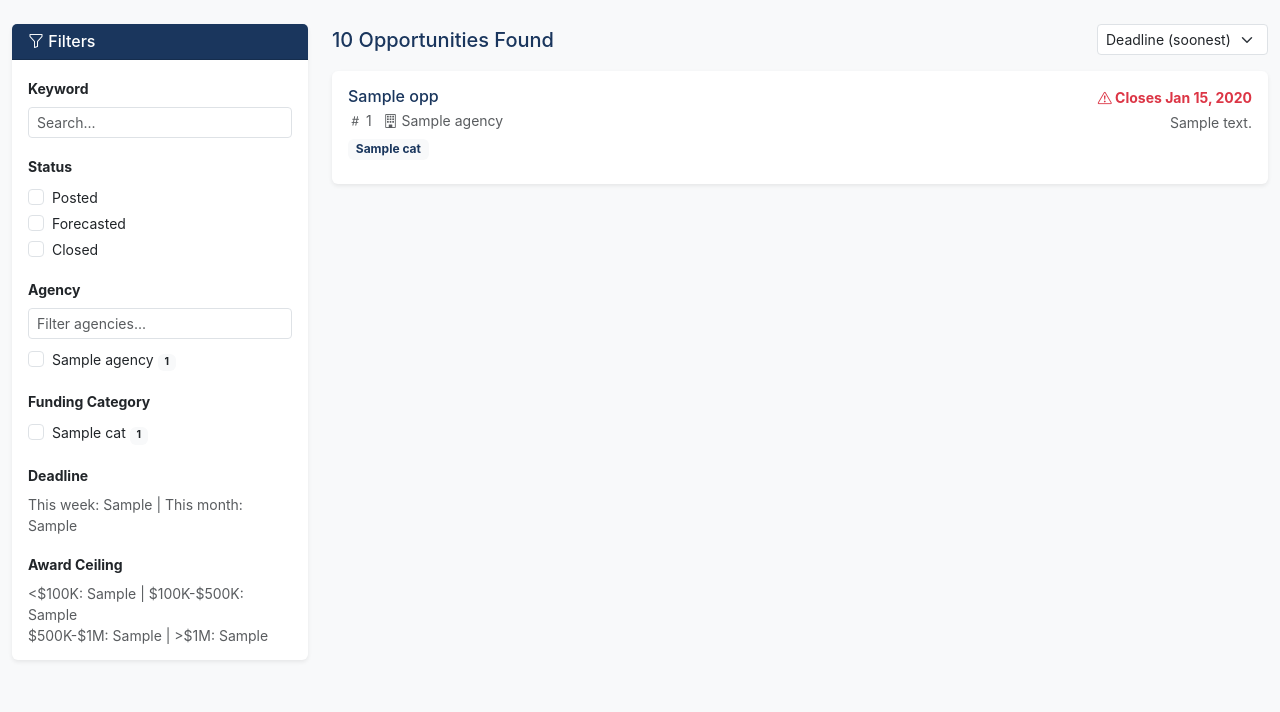
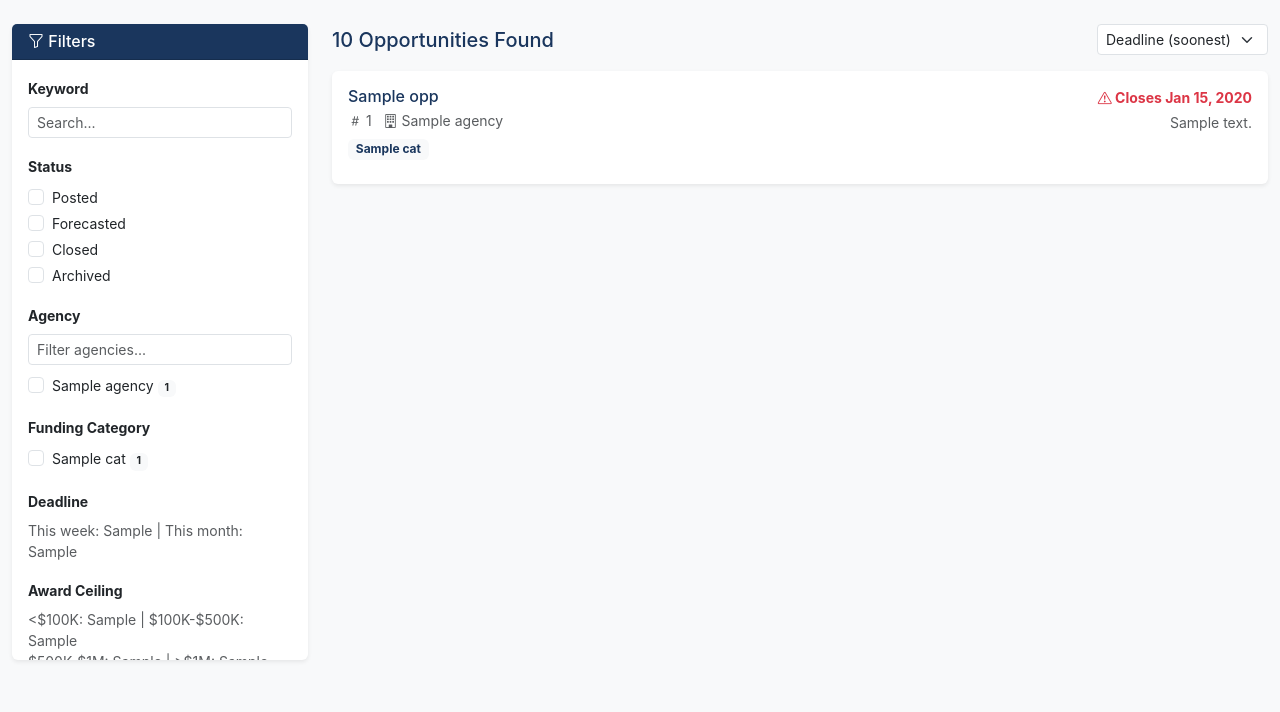
Before and after one commit to sheneman/proposalforge, a FastAPI app: template app/templates/search.html in a window 1280 px wide. Shown: the part 56-768 px from the top of the page. Run offline with FastAPI, Linux system fonts and the light colour scheme; the template is opened without the code that fills it: most values are stand-ins (such as "Sample title", 1, 10 or a date in 2020).

Commit message:
Add archived status filter to search facets
Adds 'Archived' checkbox to status filters and dark badge for
archived opportunities in search results.

Co-Authored-By: Claude Opus 4.6 <noreply@anthropic.com>

```diff
--- a/app/templates/partials/search_results.html
+++ b/app/templates/partials/search_results.html
@@ -24,6 +24,8 @@
                     <span class="badge bg-info">Forecasted</span>
                     {% elif opp.status == 'closed' %}
                     <span class="badge bg-secondary">Closed</span>
+                    {% elif opp.status == 'archived' %}
+                    <span class="badge bg-dark">Archived</span>
                     {% endif %}
 
                     <!-- Category tags -->
--- a/app/templates/search.html
+++ b/app/templates/search.html
@@ -43,6 +43,11 @@
                             <input class="form-check-input" type="checkbox" name="status" value="closed"
                                    id="status-closed" {{ 'checked' if 'closed' in active_statuses }}>
                             <label class="form-check-label small" for="status-closed">Closed</label>
+                        </div>
+                        <div class="form-check">
+                            <input class="form-check-input" type="checkbox" name="status" value="archived"
+                                   id="status-archived" {{ 'checked' if 'archived' in active_statuses }}>
+                            <label class="form-check-label small" for="status-archived">Archived</label>
                         </div>
                     </div>
 
```
